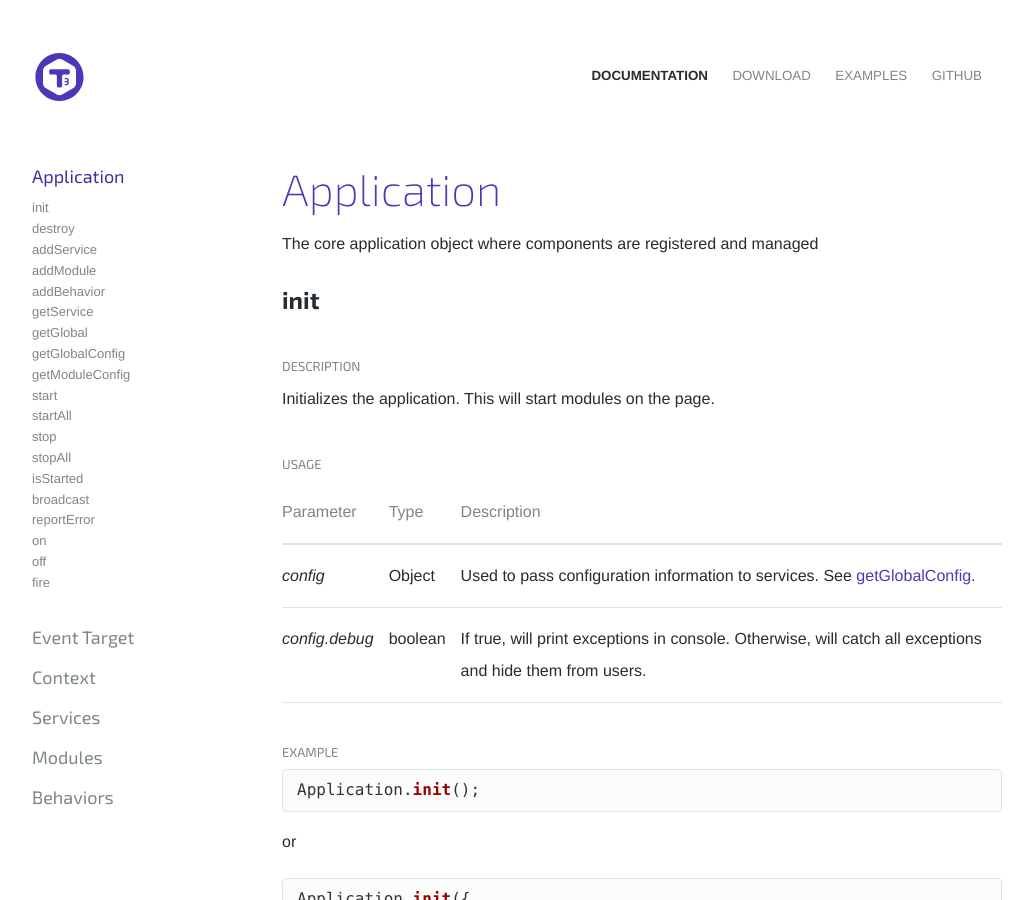
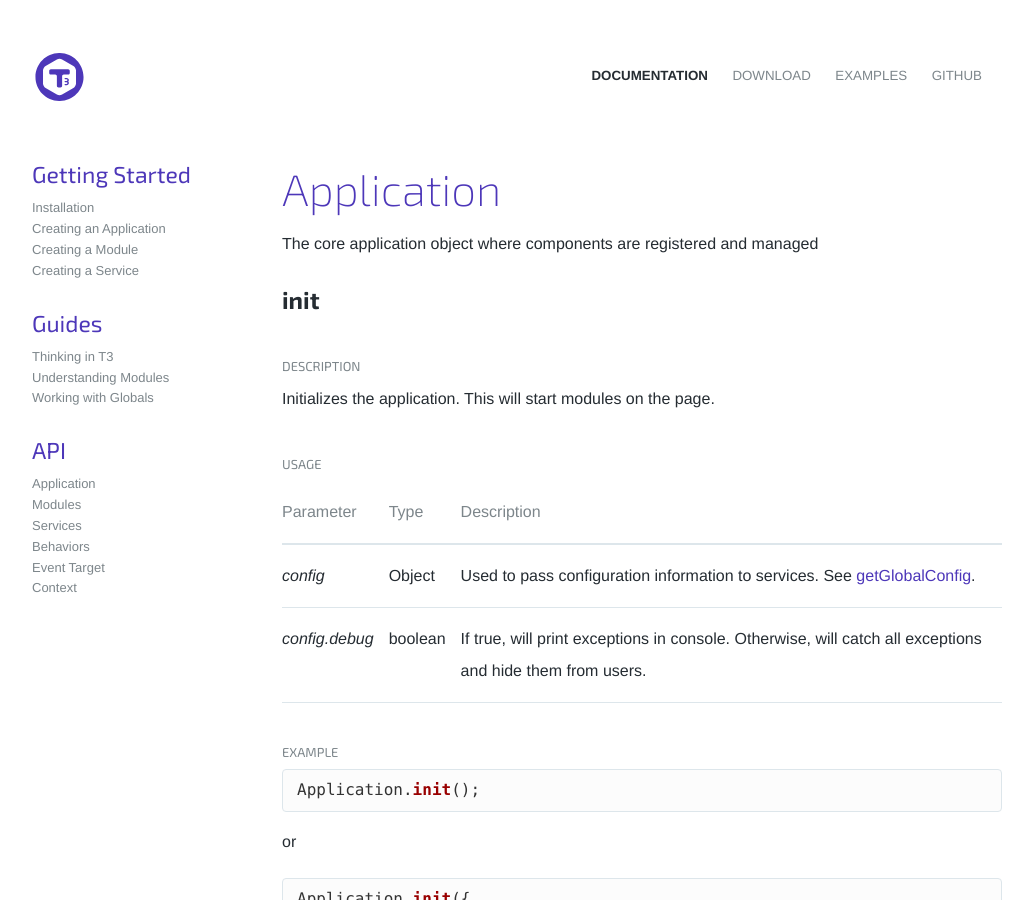
Before and after one commit to box/t3js, a Jekyll site: the page built from docs/api/application.md, in a window 1280 px wide and 900 px high. Shown: the whole window, without its empty margins (123-1156 px from the left). Built offline with Jekyll 4.4.1, drawn with Linux system fonts in a browser that asks for light colours; Markdown is read by kramdown in place of the engine named in the settings.

Commit message:
Update documentation nav

```diff
--- /dev/null
+++ b/_data/docs_nav.yml
@@ -0,0 +1,37 @@
+- title: Getting Started
+  path: /getting-started
+  items:
+  - id: installation
+    title: Installation
+  - id: application
+    title: Creating an Application
+  - id: module
+    title: Creating a Module
+  - id: service
+    title: Creating a Service
+
+- title: Guides
+  path: /guides
+  items:
+  - id: thinking-in-t3
+    title: Thinking in T3
+  - id: modules
+    title: Understanding Modules
+  - id: working-with-globals
+    title: Working with Globals
+
+- title: API
+  path: /api
+  items:
+  - id: application
+    title: Application
+  - id: modules
+    title: Modules
+  - id: services
+    title: Services
+  - id: behaviors
+    title: Behaviors
+  - id: event-target
+    title: Event Target
+  - id: context
+    title: Context
--- a/_includes/documentation-nav.html
+++ b/_includes/documentation-nav.html
@@ -1,46 +1,21 @@
 <div class="nav">
-  <aside>
-    <div id="side-nav-application">
-        <h4><a class="{% if page.url contains '/docs/api/application' %}current{% endif %}" href="{{ site.baseurl }}/docs/api/application/">Application</a></h4>
-        {% if page.url contains '/docs/api/application' %}
-            {% include documentation-ul.html directory='application' items='init destroy addService addModule addBehavior getService getGlobal getGlobalConfig getModuleConfig start startAll stop stopAll isStarted broadcast reportError on off fire' %}
-        {% endif %}
+    <aside>
+    {% comment %}
+    The data for building this navigation list is in:
+    _data/docs_nav.yml
+    {% endcomment %}
+    {% for section in site.data.docs_nav %}
+    <div>
+        <h4>{{ section.title }}</h4>
+        <ul>
+        {% for item in section.items %}
+            {% capture item_url %}/docs{{section.path}}/{{ item.id }}{% endcapture %}
+
+            <li><a class="sidebar-nav" href="{{ site.baseurl }}{{ item_url }}">{{ item.title }}</a></li>
+        {% endfor %}
+        </ul>
     </div>
-    <div id="side-nav-event-target">
-        <h4><a class="{% if page.url contains '/docs/api/event-target' %}current{% endif %}" href="{{ site.baseurl }}/docs/api/event-target/">Event Target</a></h4>
-        {% if page.url contains '/docs/api/event-target' %}
-            {% include documentation-ul.html directory='event-target' items='on off fire' %}
-        {% endif %}
-    </div>
-    <div id="side-nav-context">
-        <h4><a class="{% if page.url contains '/docs/api/context' %}current{% endif %}" href="{{ site.baseurl }}/docs/api/context/">Context</a></h4>
-        {% if page.url contains '/docs/api/context' %}
-            {% include documentation-ul.html directory='context' items='getElement getConfig broadcast getService getGlobal getGlobalConfig' %}
-        {% endif %}
-    </div>
-    <div id="side-nav-services">
-        <h4><a class="{% if page.url contains '/docs/api/services' %}current{% endif %}" href="{{ site.baseurl }}/docs/api/services/">Services</a></h4>
-        {% if page.url contains '/docs/api/services' %}
-        <ul>
-            <li><a class="sidebar-nav" data-item="Classification" href="{{ site.baseurl }}/docs/api/services/#Classification">Classification</a></li>
-            <li class="sub">{% include documentation-ul.html directory='services' items='Utility Widget' %}</li>
-            <li><a class="sidebar-nav" data-item="Patterns" href="{{ site.baseurl }}/docs/api/services/#Patterns">Patterns</a></li>
-            <li class="sub">{% include documentation-ul.html directory='services' items='Singleton Factory' %}</li>
-        </ul>
+    {% endfor %}
 
-        {% endif %}
-    </div>
-    <div id="side-nav-modules">
-        <h4><a class="{% if page.url contains '/docs/api/modules' %}current{% endif %}" href="{{ site.baseurl }}/docs/api/modules/">Modules</a></h4>
-        {% if page.url contains '/docs/api/modules' %}
-            {% include documentation-ul.html directory='modules' items='init destroy messages event-handlers' %}
-        {% endif %}
-    </div>
-    <div id="side-nav-behaviors">
-        <h4><a class="{% if page.url contains '/docs/api/behaviors' %}current{% endif %}" href="{{ site.baseurl }}/docs/api/behaviors/">Behaviors</a></h4>
-        {% if page.url contains '/docs/api/behaviors' %}
-            {% include documentation-ul.html directory='behaviors' items='init destroy messages event-handlers' %}
-        {% endif %}
-    </div>
-  </aside>
+    </aside>
 </div>
```
